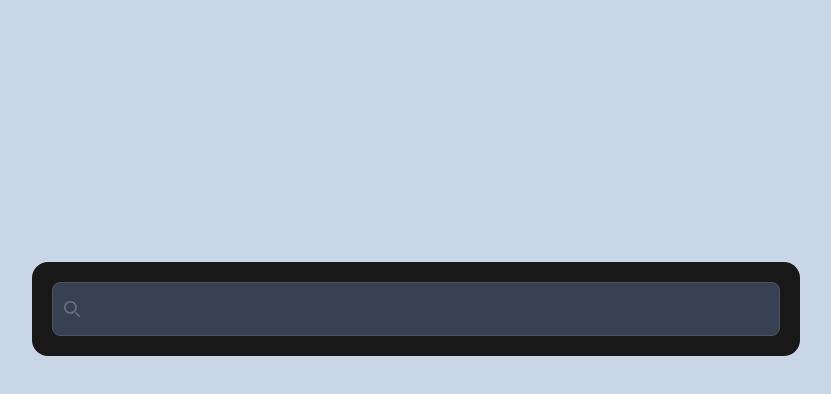
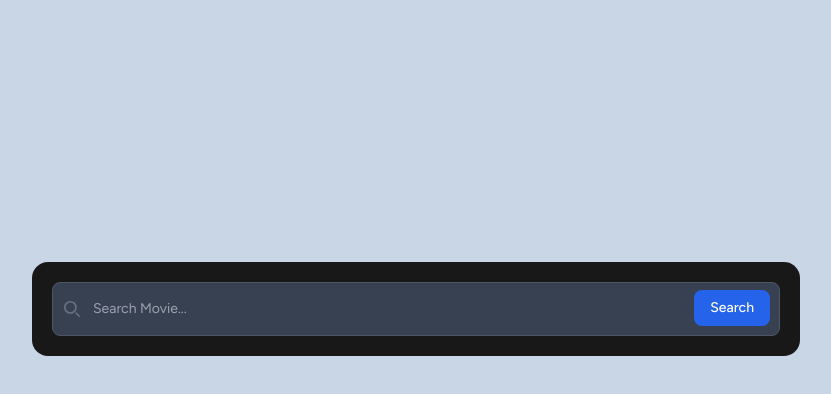
Before and after one commit to SurenAND/movie-api, a website: page src/index.html in a window 1280 px wide. Shown: the part 158-552 px from the top of the page, without its empty margins (224-1055 px from the left). Drawn offline with Linux system fonts and the light colour scheme.

Commit message:
create search button

```diff
--- a/src/index.html
+++ b/src/index.html
@@ -41,7 +41,15 @@
             <input
               type="search"
               class="block w-full p-4 ps-10 text-sm border rounded-lg focus:ring-blue-500 focus:border-blue-500 bg-gray-700 border-gray-600 placeholder-gray-400 text-white"
+              placeholder="Search Movie..."
             />
+            <!-- search button -->
+            <button
+              type="submit"
+              class="text-white absolute end-2.5 bottom-2.5 focus:ring-4 focus:outline-none font-medium rounded-lg text-sm px-4 py-2 bg-blue-600 hover:bg-blue-700 focus:ring-blue-800"
+            >
+              Search
+            </button>
           </div>
         </form>
       </section>
```
Also changed, not shown: src/output.css.
